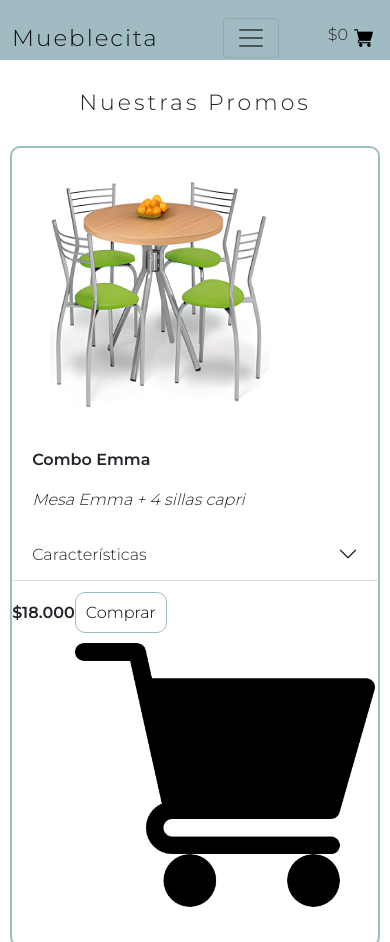
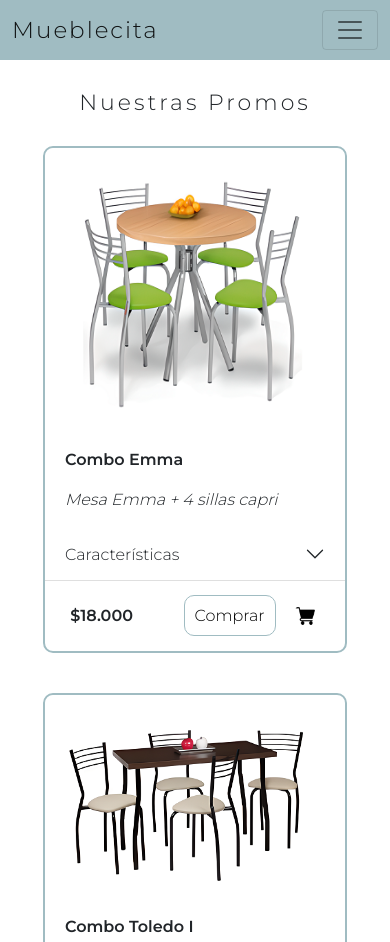
Before and after one commit to alejopmontalbano/mueblecita, a website: page index.html in a window 390 px wide. Shown: the top 942 px of the page. Drawn offline with nearby package versions, Linux system fonts and the light colour scheme.

Commit message:
terminé de agregar y arreglar el carrito y algo del footer

```diff
--- a/index.html
+++ b/index.html
@@ -78,7 +78,7 @@
                 </div>
 
                 <div class="carrito">$0
-                    <img src="./img/carrito-de-compras (1).png" alt="">
+                    <img src="./img/carrito-de-compras (1).png" alt="carrito de compras">
                 </div>
 
             </div>
--- a/scss/_footer.scss
+++ b/scss/_footer.scss
@@ -11,6 +11,8 @@
         .containerFooter {
             display: flex;
             flex-flow: column wrap;
+            align-items: baseline;
+            align-content: center;
             padding-bottom: 10px;
 
             ul {
--- a/scss/_header.scss
+++ b/scss/_header.scss
@@ -8,9 +8,9 @@
         height: 60px;
     }
 
-    .container-fluid {
-        height: 60px;
-    }
+    /* .container-fluid {
+        height: 61px;
+    } */
 
     .navbar-brand {
         text-decoration: none;
@@ -61,6 +61,8 @@
 
     .carrito {
         display: flex;
+        position: absolute;
+        visibility: hidden;
 
         img {
             width: $ancho-redes-fotos;
--- a/scss/styles.scss
+++ b/scss/styles.scss
@@ -103,11 +103,19 @@ body {
                     .containerPrecio {
                         display: flex;
                         justify-content: space-around;
-                        align-items: baseline;
+                        align-items: center;
                         margin: 20px 0;
 
                         .precioProducto {
                             font-weight: 600;
+                            margin: 0;
+                        }
+
+                        .carrito-producto {
+                            width: $ancho-redes-fotos;
+                            height: $alto-redes-fotos;
+                            padding: 5px;
+                            margin-left: 10px;
                         }
 
                         a {
```
Also changed, not shown: pages/politicas.html (+1 -1 lines), css/styles.css.
